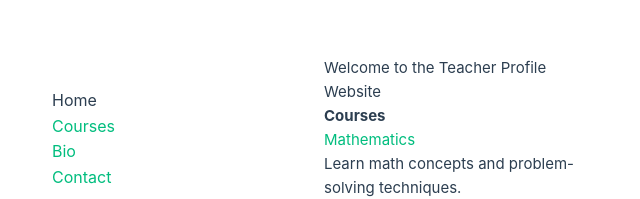
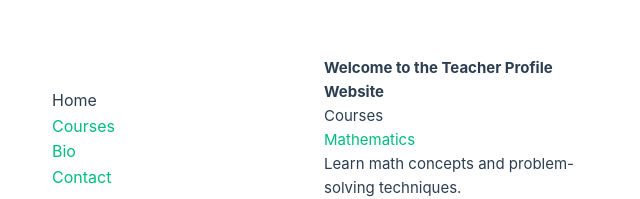
Before and after one commit to JonnyTran/dawn-teach-math, a Vue app: page / in a window 1280 px wide. Shown: the part 236-435 px from the top of the page, without its empty margins (12-652 px from the left). Built offline with nearby package versions, Linux system fonts and the light colour scheme.

Commit message:
tailwind.css added

```diff
--- a/src/views/HomeView.vue
+++ b/src/views/HomeView.vue
@@ -1,7 +1,7 @@
 <template>
   <div>
-    <h1>Welcome to the Teacher Profile Website</h1>
-    <h2 class="font-bold">Courses</h2>
+    <h1 class="font-bold">Welcome to the Teacher Profile Website</h1>
+    <h2>Courses</h2>
     <ul>
       <li v-for="course in courses" :key="course.id">
         <router-link :to="'/courses/' + course.id">{{ course.title }}</router-link>
--- a/tailwind.config.js
+++ b/tailwind.config.js
@@ -1,8 +1,7 @@
 /** @type {import('tailwindcss').Config} */
 export default {
   content: [
-    // "./index.html",
-    // './dist/**/*.{html,js}',
+    "./index.html",
     "./src/**/*.{js,ts,jsx,tsx,vue,html}",
   ],
   theme: {
```
